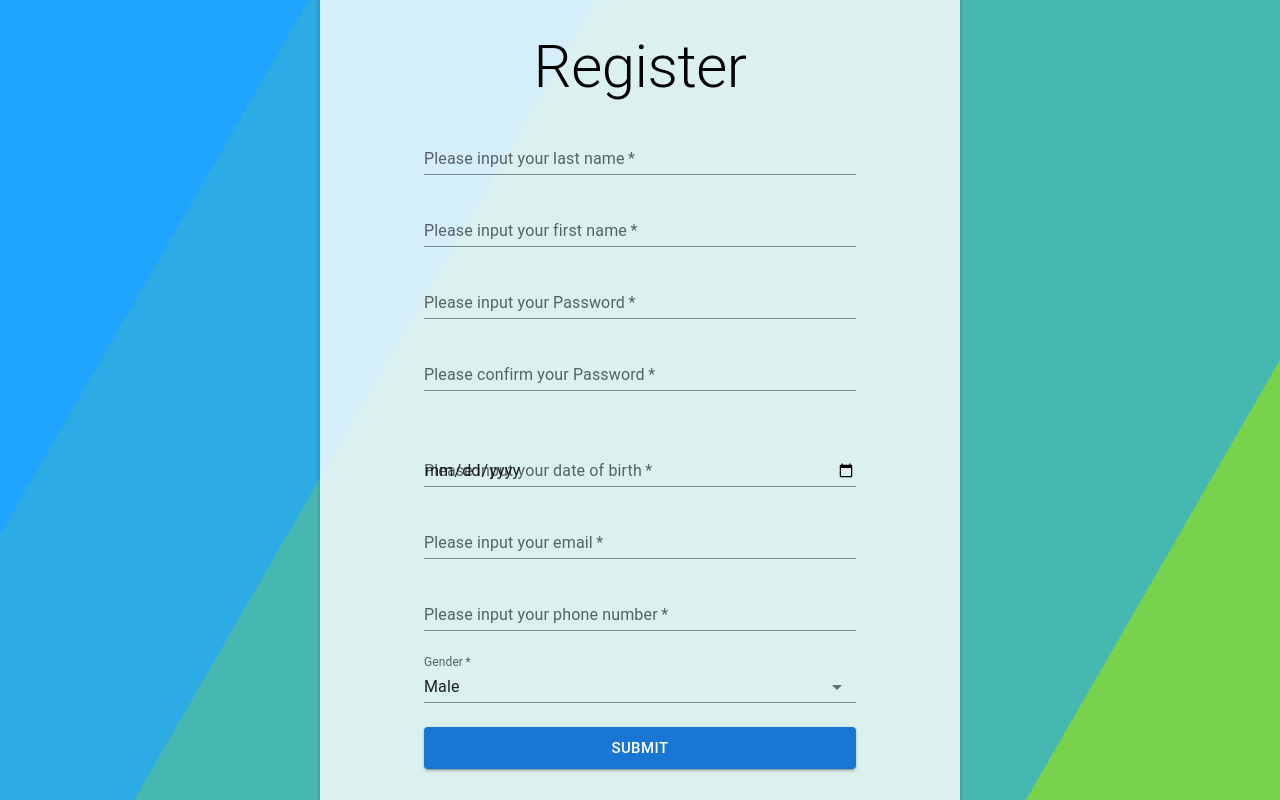
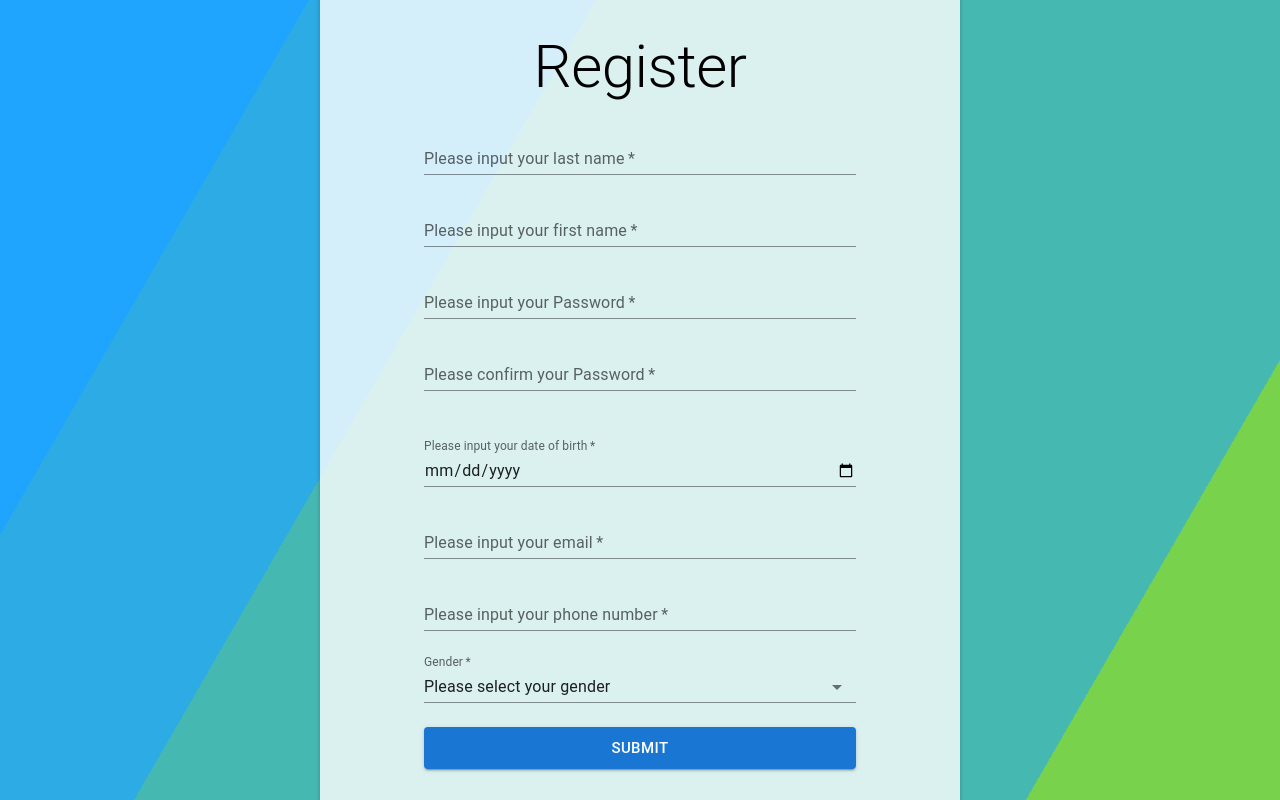
Before and after one commit to williamzeming/csit321, a React (Create React App) app in the folder webapp/: page /Register in a window 1280 px wide. Built offline with nearby package versions, Linux system fonts and the light colour scheme.

Commit message:
Changes for js register birth

```diff
--- a/webapp/src/page/Register.js
+++ b/webapp/src/page/Register.js
@@ -20,6 +20,8 @@ import './Login.css'
 import {AlertTitle,Alert, FormControl, InputLabel, MenuItem, NativeSelect} from "@mui/material";
 import IconButton from '@mui/material/IconButton';
 import Collapse from '@mui/material/Collapse';
+import * as PropTypes from "prop-types";
+import {onHidden} from "web-vitals/dist/modules/lib/onHidden";
 
 
 
@@ -38,11 +40,18 @@ const Item = styled(Paper)(({theme}) => ({
     textAlign: 'center',
     color: theme.palette.text.secondary,
 }));
+
+function MobileDatePicker(props) {
+    return null;
+}
+
+
 class Register extends React.Component {
     constructor(props){
         super(props);
         this.state = {
             showElem:false
+
         };
         this.checkPw= this.checkPw.bind(this);
     }
@@ -104,27 +113,26 @@ class Register extends React.Component {
                                         type="password"
                                         variant="standard"
                                         required={true}
-                                        autoFocus={false}
                                         onBlur={this.checkPw}
                                     />
                                 </Stack>
                             </Grid>
-                            <Grid item>
+                            <Grid item xs={12}>
                                 {
                                     this.state.showElem?(
-                                        <Alert   severity="error" >
+                                        <Alert  severity="error" >
                                             Password does not match!
                                         </Alert>
                                     ):null
                                 }
-
-                            </Grid>
-
-                            <Grid item xs={12}>
-                                <TextField  required={true}  fullWidth id="standard-basic" label="Please input your date of birth" variant="standard" type="date"/>
                             </Grid>
                             <Grid item xs={12}>
-                                <TextField  required={true}  fullWidth id="standard-basic" label="Please input your email" variant="standard"/>
+                                <TextField  InputLabelProps={{
+                                    shrink: true,
+                                }}required={true}  fullWidth id="standard-basic" label="Please input your date of birth" variant="standard" type="date"/>
+                            </Grid>
+                            <Grid item xs={12}>
+                                <TextField  required={true}  fullWidth id="date" label="Please input your email" variant="standard"/>
                             </Grid>
                             <Grid item xs={12}>
                                 <TextField required={true}  fullWidth id="standard-basic" label="Please input your phone number" variant="standard" type="number"/>
@@ -135,6 +143,7 @@ class Register extends React.Component {
                                         Gender
                                     </InputLabel>
                                     <NativeSelect>
+                                        <option value={"none"} selected disabled hidden>Please select your gender</option>
                                         <option value={1}>Male</option>
                                         <option value={0}>Female</option>
                                     </NativeSelect>
```
